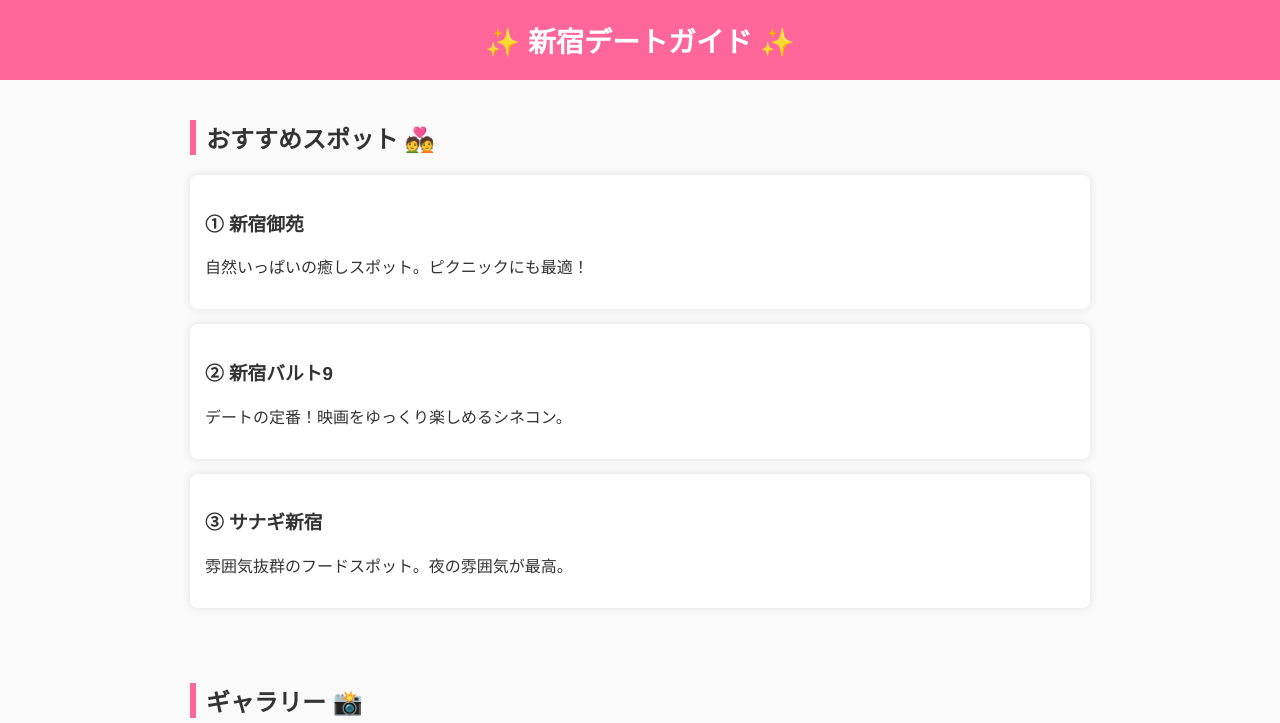
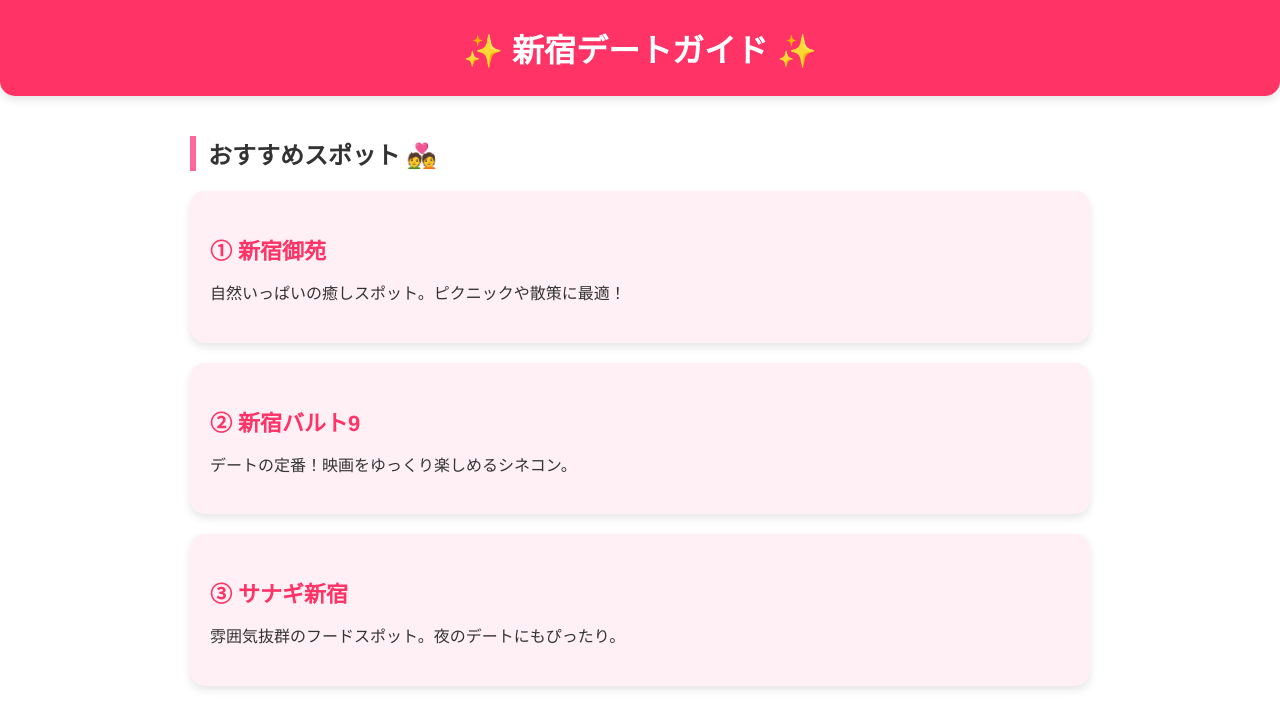
Before and after one commit to yottun000/shinjyuku-date, a plain HTML site: page index.html in a window 1280 px wide. Shown: the top 723 px of the page. Drawn offline with Linux system fonts and the light colour scheme.

Commit message:
Update index.html

```diff
--- a/index.html
+++ b/index.html
@@ -6,22 +6,28 @@
     <title>新宿デートガイド</title>
 
     <style>
+        /* 全体 */
         body {
             font-family: "Helvetica", "Arial", sans-serif;
             margin: 0;
-            background: #fafafa;
+            background: #fff;
             color: #333;
         }
 
+        /* ヘッダー */
         header {
-            background: #ff6699;
+            background: #ff3366;  /* 明るいピンク */
             color: white;
-            padding: 20px;
+            padding: 25px;
             text-align: center;
-            font-size: 28px;
+            font-size: 32px;
             font-weight: bold;
+            border-bottom-left-radius: 15px;
+            border-bottom-right-radius: 15px;
+            box-shadow: 0 4px 8px rgba(0,0,0,0.1);
         }
 
+        /* セクション */
         section {
             padding: 20px;
             max-width: 900px;
@@ -30,33 +36,54 @@
 
         h2 {
             border-left: 6px solid #ff6699;
-            padding-left: 10px;
+            padding-left: 12px;
+            font-size: 24px;
         }
 
-        .spot {
-            background: white;
-            padding: 15px;
-            margin: 15px 0;
-            border-radius: 8px;
-            box-shadow: 0 0 10px rgba(0,0,0,0.1);
+        h3 {
+            font-size: 22px;
+            color: #ff3366;
+            margin-bottom: 8px;
         }
 
+        p {
+            font-size: 16px;
+            line-height: 1.6;
+        }
+
+        /* スポットボックス */
+        .spot {
+            background: #fff0f5; /* 薄ピンク */
+            padding: 20px;
+            margin: 20px 0;
+            border-radius: 15px;
+            box-shadow: 0 4px 8px rgba(0,0,0,0.1);
+        }
+
+        /* ギャラリー */
         .gallery {
             display: flex;
             flex-wrap: wrap;
             gap: 10px;
+            justify-content: center;
         }
 
         .gallery img {
             width: 30%;
-            border-radius: 8px;
+            border-radius: 10px;
+            transition: transform 0.3s;
         }
 
+        .gallery img:hover {
+            transform: scale(1.05);
+        }
+
+        /* Google Map */
         iframe {
             width: 100%;
             border: 0;
             height: 300px;
-            border-radius: 10px;
+            border-radius: 15px;
         }
 
         /* スマホ対応 */
@@ -66,7 +93,15 @@
             }
 
             header {
-                font-size: 22px;
+                font-size: 26px;
+            }
+
+            h2 {
+                font-size: 20px;
+            }
+
+            h3 {
+                font-size: 18px;
             }
         }
     </style>
@@ -80,7 +115,7 @@
 
     <div class="spot">
         <h3>① 新宿御苑</h3>
-        <p>自然いっぱいの癒しスポット。ピクニックにも最適！</p>
+        <p>自然いっぱいの癒しスポット。ピクニックや散策に最適！</p>
     </div>
 
     <div class="spot">
@@ -90,7 +125,7 @@
 
     <div class="spot">
         <h3>③ サナギ新宿</h3>
-        <p>雰囲気抜群のフードスポット。夜の雰囲気が最高。</p>
+        <p>雰囲気抜群のフードスポット。夜のデートにもぴったり。</p>
     </div>
 </section>
 
```
